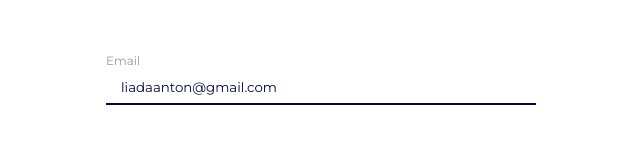
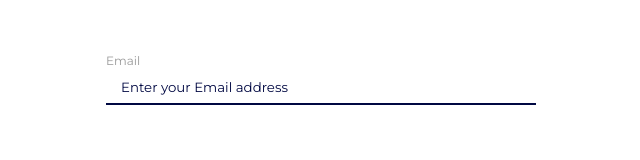
Before and after one commit to Anton-Liada/spa-app, a React (Vite) app in the folder client/: page / in a window 1280 px wide. Shown: the part 230-390 px from the top of the page, without its empty margins (319-959 px from the left). Built offline with nearby package versions, Linux system fonts and the light colour scheme; no server answers; a web font is replaced by a local one.

Commit message:
delete default user from login page

```diff
--- a/client/src/pages/loginPage/loginPage.tsx
+++ b/client/src/pages/loginPage/loginPage.tsx
@@ -24,8 +24,8 @@ export const LoginPage: React.FC = () => {
   } = useForm<ILogin>({
     mode: 'onChange',
     defaultValues: {
-      email: 'liadaanton@gmail.com',
-      password: '775577',
+      email: '',
+      password: '',
     },
   });
 
```
